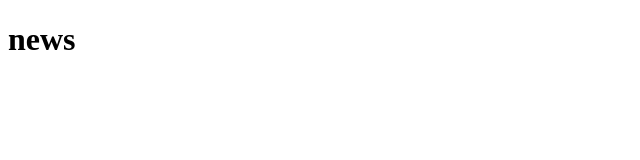
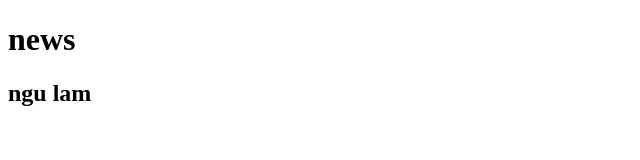
Before and after one commit to Chuong-1507/duan-5, a plain HTML site: page new1.html in a window 1280 px wide. Shown: the whole page, without its empty margins (0-640 px from the left). Drawn offline with Linux system fonts and the light colour scheme.

Commit message:
update lan 4

```diff
--- a/new1.html
+++ b/new1.html
@@ -7,5 +7,6 @@
 </head>
 <body>
     <h1>news</h1>
+    <h2>ngu lam</h2>
 </body>
 </html>
```
